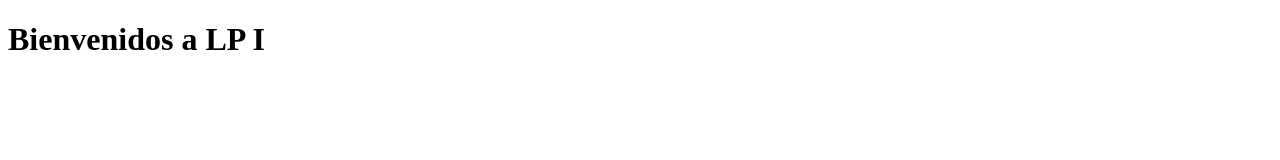
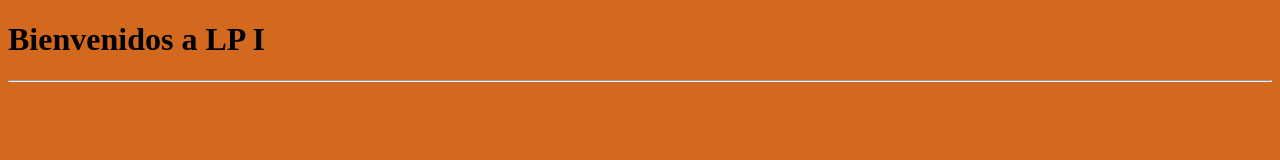
Before and after one commit to Leoo2608/repository1, a plain HTML site: page index.html in a window 1280 px wide. Drawn offline with Linux system fonts and the light colour scheme.

Commit message:
estilos body

```diff
--- a/index.html
+++ b/index.html
@@ -4,8 +4,14 @@
     <meta charset="UTF-8">
     <meta name="viewport" content="width=device-width, initial-scale=1.0">
     <title>Document</title>
+    <style>
+        body{
+            background-color: chocolate;
+        }
+    </style>
 </head>
 <body>
     <h1>Bienvenidos a LP I </h1>
+    <hr>
 </body>
 </html>
```
